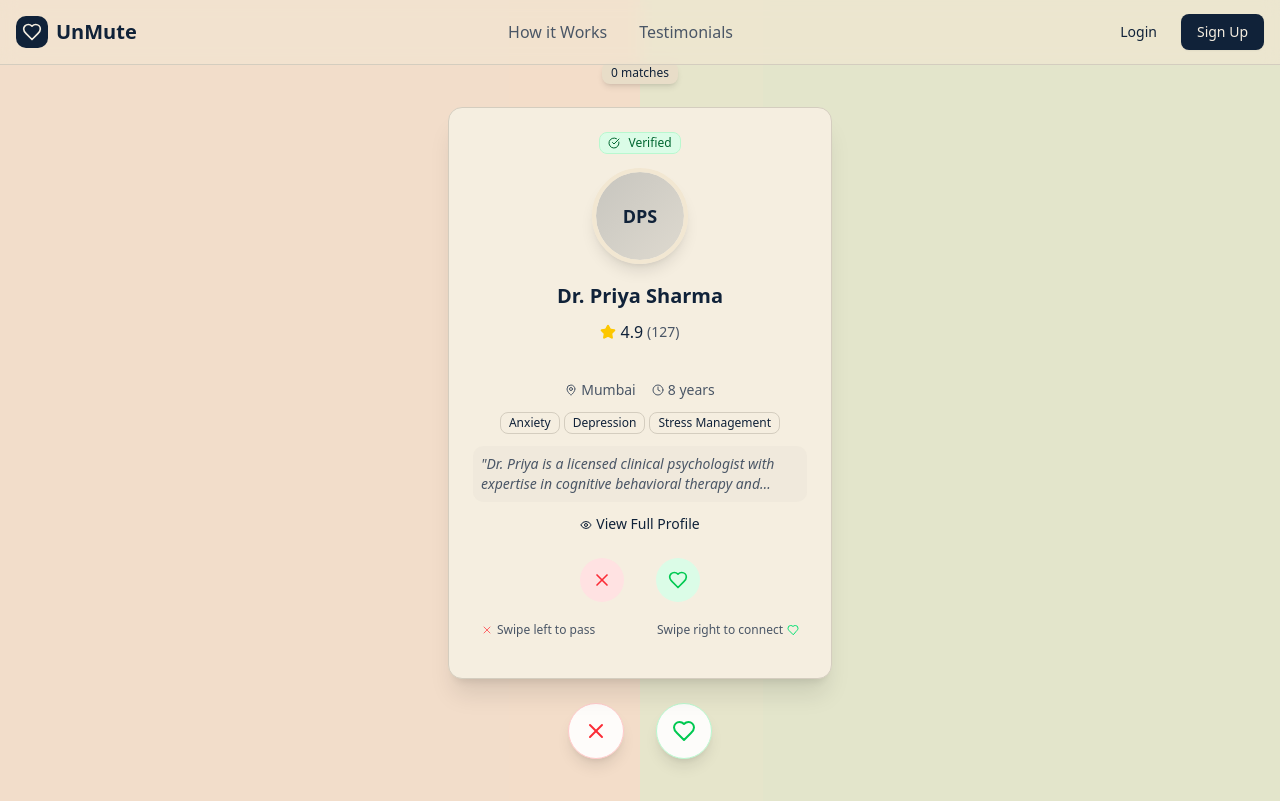
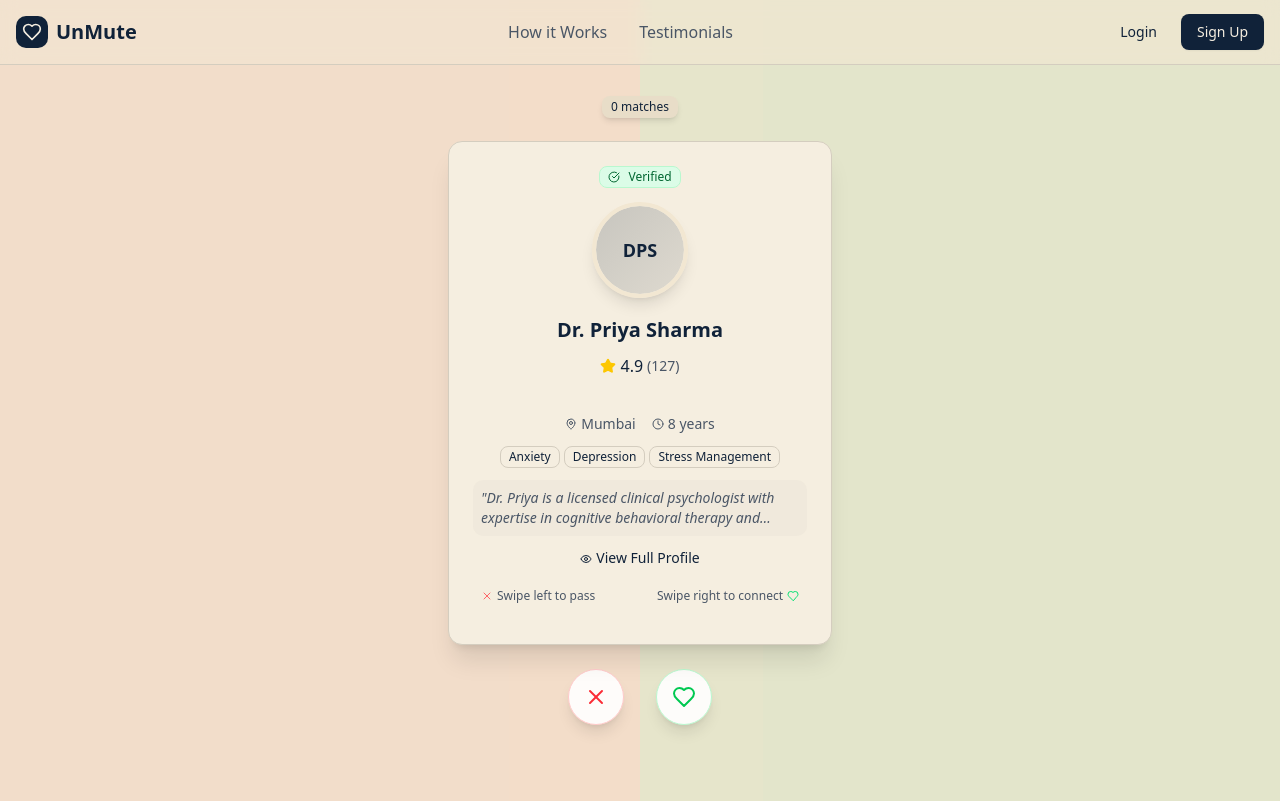
Before and after one commit to ferrary7/un-mute, a Next.js app in the folder unmute-client/: page /matches in a window 1280 px wide. Built offline with nearby package versions, Linux system fonts and the light colour scheme.

Commit message:
Remove action buttons

```diff
--- a/unmute-client/src/components/PractitionerCard.jsx
+++ b/unmute-client/src/components/PractitionerCard.jsx
@@ -241,31 +241,6 @@ export default function PractitionerCard({
             View Full Profile
           </div>
 
-          {/* Action Buttons */}
-          <div className="flex justify-center gap-8 pt-3 mt-2">
-            <button
-              onClick={(e) => {
-                e.stopPropagation();
-                handleSwipeLeft();
-              }}
-              className="p-3 bg-red-100 text-red-500 rounded-full hover:bg-red-200 transition-colors"
-              aria-label="Pass"
-            >
-              <X className="h-5 w-5" />
-            </button>
-
-            <button
-              onClick={(e) => {
-                e.stopPropagation();
-                handleSwipeRight();
-              }}
-              className="p-3 bg-green-100 text-green-500 rounded-full hover:bg-green-200 transition-colors"
-              aria-label="Connect"
-            >
-              <Heart className="h-5 w-5" />
-            </button>
-          </div>
-
           {/* Swipe Instructions */}
           <div className="flex justify-between text-xs text-muted-foreground pt-2 px-2">
             <div className="flex items-center">
```
